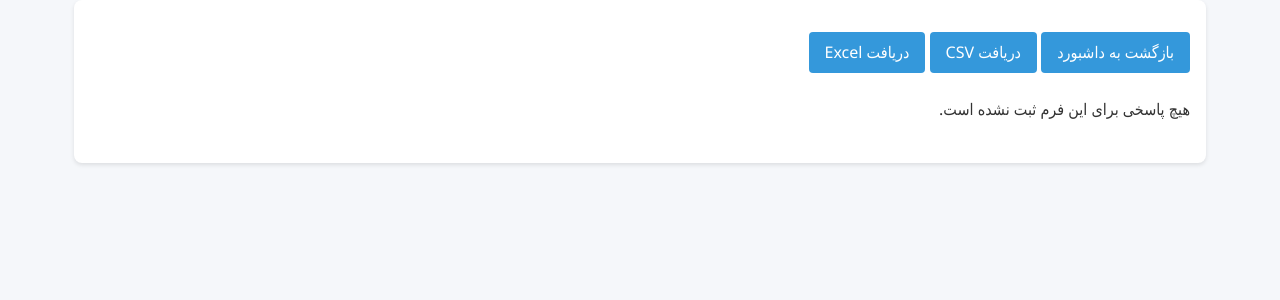
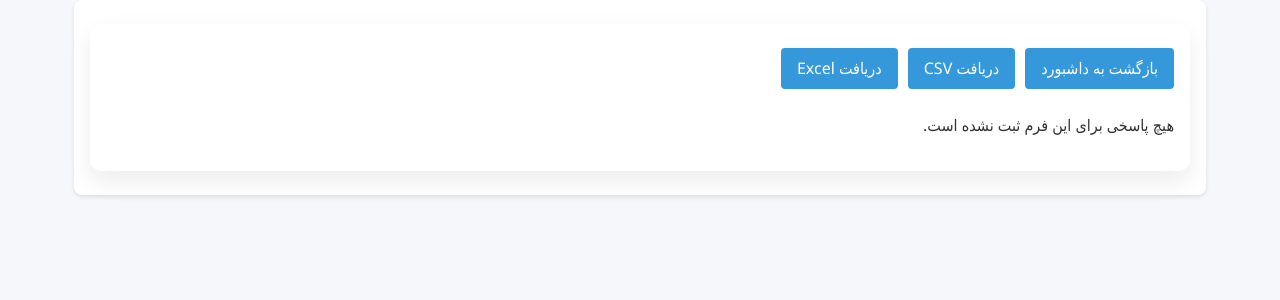
Before and after one commit to zehish/Form-maker, a Django app: template formsapp/templates/admin/responses.html in a window 1280 px wide. Shown: the part 215-515 px from the top of the page. Run offline with Django 4.2, Linux system fonts and the light colour scheme; the template is opened without the code that fills it, so the values that code supplies are empty.

Commit message:
Update responses.html

```diff
--- a/formsapp/templates/admin/responses.html
+++ b/formsapp/templates/admin/responses.html
@@ -1,13 +1,19 @@
 {% extends 'admin/base_admin.html' %}
+
 {% block title %}پاسخ‌های {{ form.title }}{% endblock %}
 {% block header %}پاسخ‌های {{ form.title }}{% endblock %}
+
 {% block content %}
-    <div style="margin-bottom:1rem;">
+  <div class="card">
+
+    <div class="actions">
       <a href="{% url 'formsapp:dashboard' %}" class="button">بازگشت به داشبورد</a>
       <a href="{% url 'formsapp:export_csv' form.id %}" class="button">دریافت CSV</a>
       <a href="{% url 'formsapp:export_xlsx' form.id %}" class="button">دریافت Excel</a>
     </div>
+
     {% if table %}
+      <div class="table-wrap">
         <table>
           <thead>
             <tr>
@@ -28,7 +34,10 @@
             {% endfor %}
           </tbody>
         </table>
+      </div>
     {% else %}
       <p>هیچ پاسخی برای این فرم ثبت نشده است.</p>
     {% endif %}
+
+  </div>
 {% endblock %}
```
Lines whose indentation alone changed are shown as unchanged.
